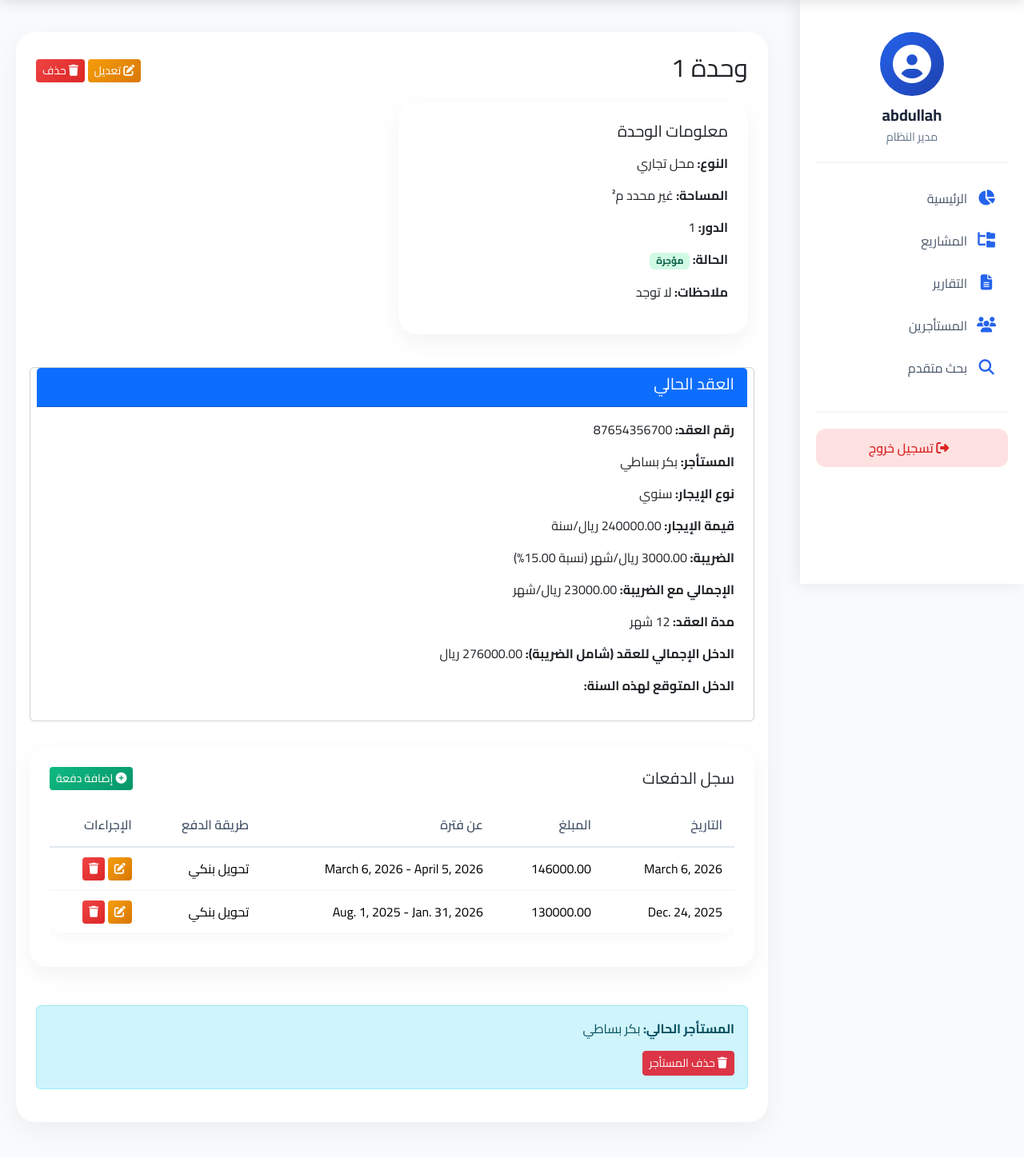
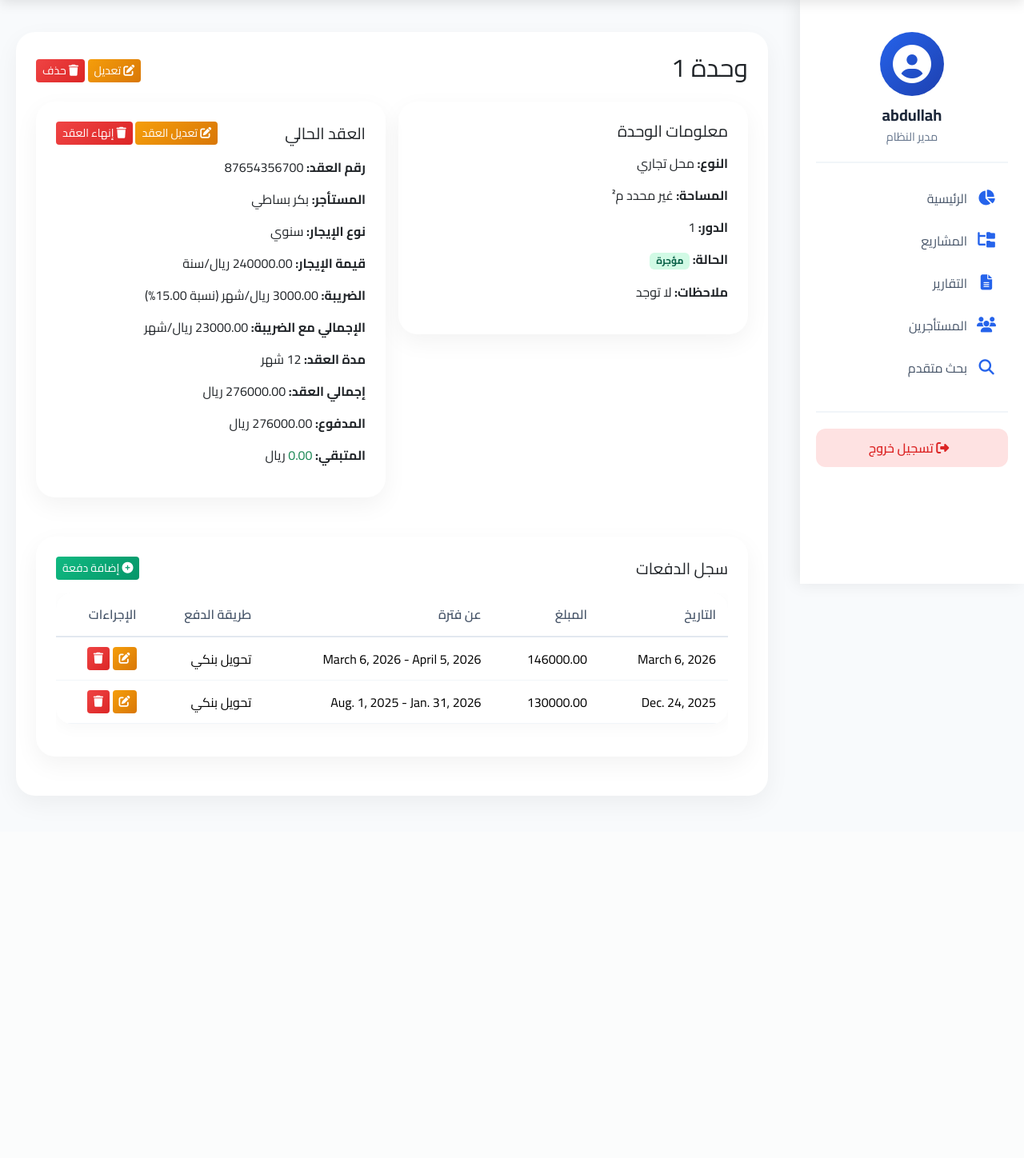
Before and after one commit to aboaj09/property_management, a Django app: page /unit/4/ in a window 1280 px wide. Shown: the part 70-1518 px from the top of the page at 80% size. After the commit the page ends 962 px from the top, so only its background shows below. Run offline with Django 4.2, Linux system fonts and the light colour scheme; a user stored in the database is signed in; data comes from the database, SQL or seed files in the repository.

Commit message:
Update unit_detail.html with edit contract button

```diff
--- a/rentals/templates/rentals/unit_detail.html
+++ b/rentals/templates/rentals/unit_detail.html
@@ -36,13 +36,21 @@
             </div>
         </div>
 
-       <td>
+        <!-- معلومات العقد الحالي (إذا كان موجوداً) -->
         {% if current_contract %}
-<div class="card mb-3">
-    <div class="card-header bg-primary text-white">
-        <h5>العقد الحالي</h5>
+        <div class="col-md-6">
+            <div class="content-card">
+                <div class="d-flex justify-content-between align-items-center mb-3">
+                    <h5 class="mb-0">العقد الحالي</h5>
+                    <div>
+                        <a href="{% url 'edit_contract' current_contract.id %}" class="btn btn-warning-custom btn-sm">
+                            <i class="fas fa-edit"></i> تعديل العقد
+                        </a>
+                        <a href="{% url 'delete_contract' current_contract.id %}" class="btn btn-danger-custom btn-sm">
+                            <i class="fas fa-trash"></i> إنهاء العقد
+                        </a>
                     </div>
-    <div class="card-body">
+                </div>
                 <p><strong>رقم العقد:</strong> {{ current_contract.contract_number }}</p>
                 <p><strong>المستأجر:</strong> {{ current_contract.tenant.name }}</p>
                 <p><strong>نوع الإيجار:</strong>
@@ -54,23 +62,24 @@
                 <p><strong>الضريبة:</strong> {{ current_contract.tax_amount_monthly|floatformat:2 }} ريال/شهر (نسبة {{ current_contract.tax_rate }}%)</p>
                 <p><strong>الإجمالي مع الضريبة:</strong> {{ current_contract.total_monthly_with_tax|floatformat:2 }} ريال/شهر</p>
                 <p><strong>مدة العقد:</strong> {{ current_contract.lease_duration_months }} شهر</p>
-        <p><strong>الدخل الإجمالي للعقد (شامل الضريبة):</strong> {{ current_contract.total_expected|floatformat:2 }} ريال</p>
-        <p><strong>الدخل المتوقع لهذه السنة:</strong>
-            {# يمكن حسابها لاحقاً #}
-        </p>
+                <p><strong>إجمالي العقد:</strong> {{ current_contract.total_expected|floatformat:2 }} ريال</p>
+                <p><strong>المدفوع:</strong> {{ current_contract.total_paid|floatformat:2 }} ريال</p>
+                <p><strong>المتبقي:</strong> <span class="{% if current_contract.remaining > 0 %}text-danger{% else %}text-success{% endif %}">{{ current_contract.remaining|floatformat:2 }}</span> ريال</p>
             </div>
         </div>
-{% endif %}
-</td>
-{% if not unit.is_rented %}
+        {% else %}
+        <div class="col-md-6">
             <div class="alert alert-info text-center">
                 <i class="fas fa-info-circle"></i> هذه الوحدة شاغرة.
                 <a href="{% url 'add_contract_for_unit' unit.id %}" class="btn btn-primary btn-sm">
                     <i class="fas fa-plus-circle"></i> إضافة عقد جديد
                 </a>
             </div>
+        </div>
         {% endif %}
-    <!-- سجل الدفعات -->
+    </div>
+
+    <!-- إذا كان هناك عقد، نعرض سجل الدفعات -->
     {% if current_contract %}
     <div class="content-card mb-4">
         <div class="d-flex justify-content-between align-items-center mb-3">
@@ -118,12 +127,4 @@
     </div>
     {% endif %}
 </div>
-{% if current_contract %}
-    <div class="alert alert-info">
-        <p><strong>المستأجر الحالي:</strong> {{ current_contract.tenant.name }}</p>
-        <a href="{% url 'delete_tenant' current_contract.tenant.id %}" class="btn btn-danger btn-sm" onclick="return confirm('هل أنت متأكد من حذف هذا المستأجر؟ سيتم فصله من العقد الحالي.')">
-            <i class="fas fa-trash"></i> حذف المستأجر
-        </a>
-    </div>
-{% endif %}
 {% endblock %}
```
Lines whose indentation alone changed are shown as unchanged.
